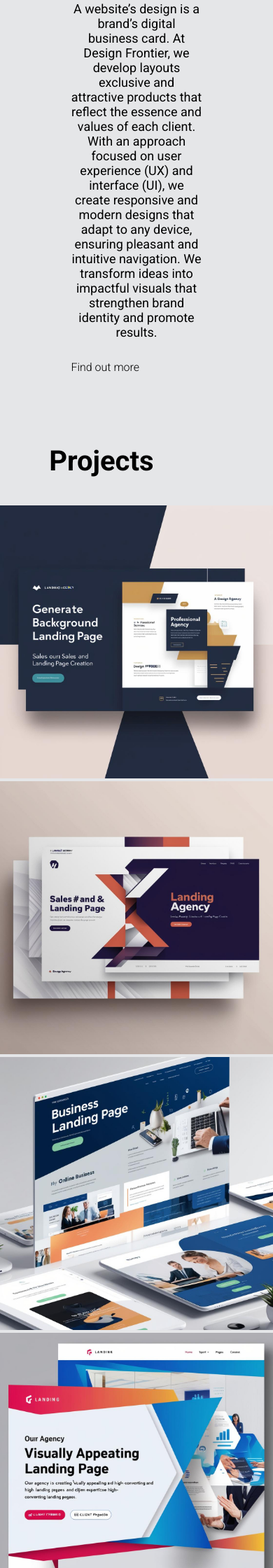
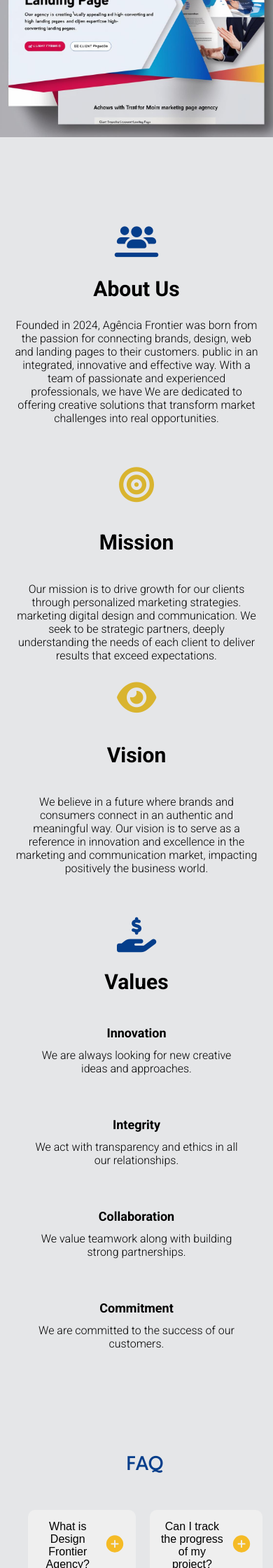
Before and after one commit to KaueACLima/projeto-agency-desing-frontier, a PHP site: page /page-en.html in a window 390 px wide; the page is wider, and only the part inside the window is pictured. Shown: the part 3960-6200 px from the top of that part at 70% size. Run offline with PHP 8.4, Linux system fonts and the light colour scheme; some libraries are stand-ins or nearby versions.

Commit message:
Update CSS/index.css

```diff
--- a/assets/css/index.css
+++ b/assets/css/index.css
@@ -158,14 +158,34 @@ body {
 }
 
 @media (max-width: 425px) {
+
   .services .item {
     text-align: center;
+    padding: 10%;
+  }
+
+  .services .item h3 {
+    text-align: left;
+  }
+
+  .services .item p {
+    font-size: 2.2rem;
+    text-align: justify;
   }
 
   .services {
     grid-template-columns: 1fr;
-    grid-template-rows: repeat(4, 1fr);
+    /* grid-template-rows: repeat(4, 1fr); */
+    padding: 0;
+    text-align: center;
   }
+
+  .services .image.right,
+  .services .image.left,
+  .services .image.right-design{
+    display: none;
+  }
+
 }
 
 .projects {
@@ -304,28 +324,26 @@ body {
 }
 
 @media (max-width: 425px) {
+  .about {
+    text-align: center;
+    padding: 5% 5% 0;
+  }
+
   .about .quem-somos,
   .about .valores.valores-content {
     background-image: none;
   }
 
-  .about .quem-somos div {
-    text-align: justify;
-    width: 200px;
+  .group-content {
+    flex-direction: column;
   }
 
-  .group-content {
-    flex-direction: column;
-    text-align: justify;
-    width: 200px;
+  .about .valores.valores-content {
+    padding-bottom: 3rem;
   }
 
-  .about .item {
-    text-align: center;
-  }
-
-  .about .quem-somos {
-
+  .about .valores.valores-content .content{
+    flex-direction: column;
   }
 
 }
@@ -418,6 +436,21 @@ body {
   text-align: justify;
 }
 
+@media (max-width: 425px) {
+  .suport {
+    background-image: none;
+  }
+
+  .suport h2 {
+    text-align: center;
+    font-size: 3rem;
+  }
+
+  .suport .section-suport-item.suport-none {
+    display: none;
+  }
+}
+
 .contact {
     grid-area: contact;
     display: grid;
```
Also changed, not shown: other parts of assets/css/index.css (+78 -14 lines), index.html (+15 -12 lines), assets/images/bg-our-team.png, assets/images/bg-service-mobile-1.png (added), assets/images/bg-service-mobile-2.png (added), assets/images/bg-service-mobile-3.png (added).
